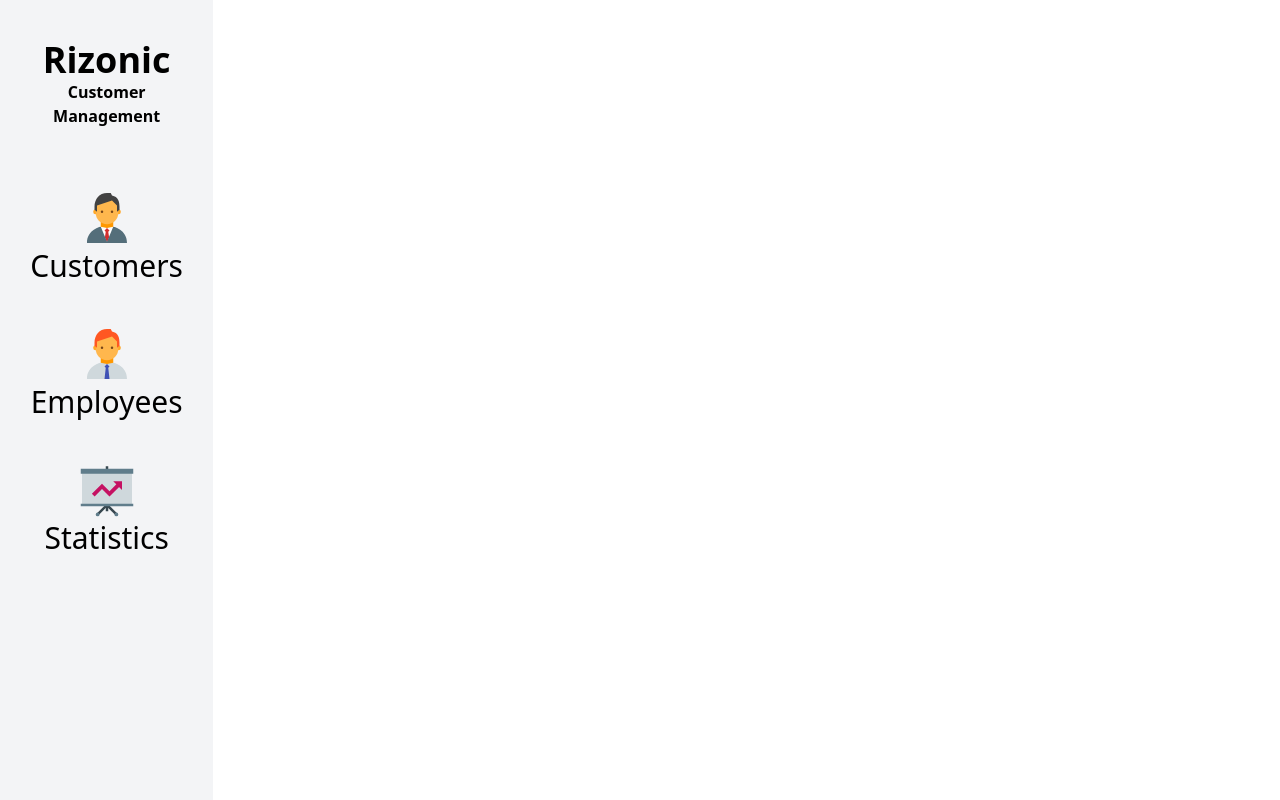
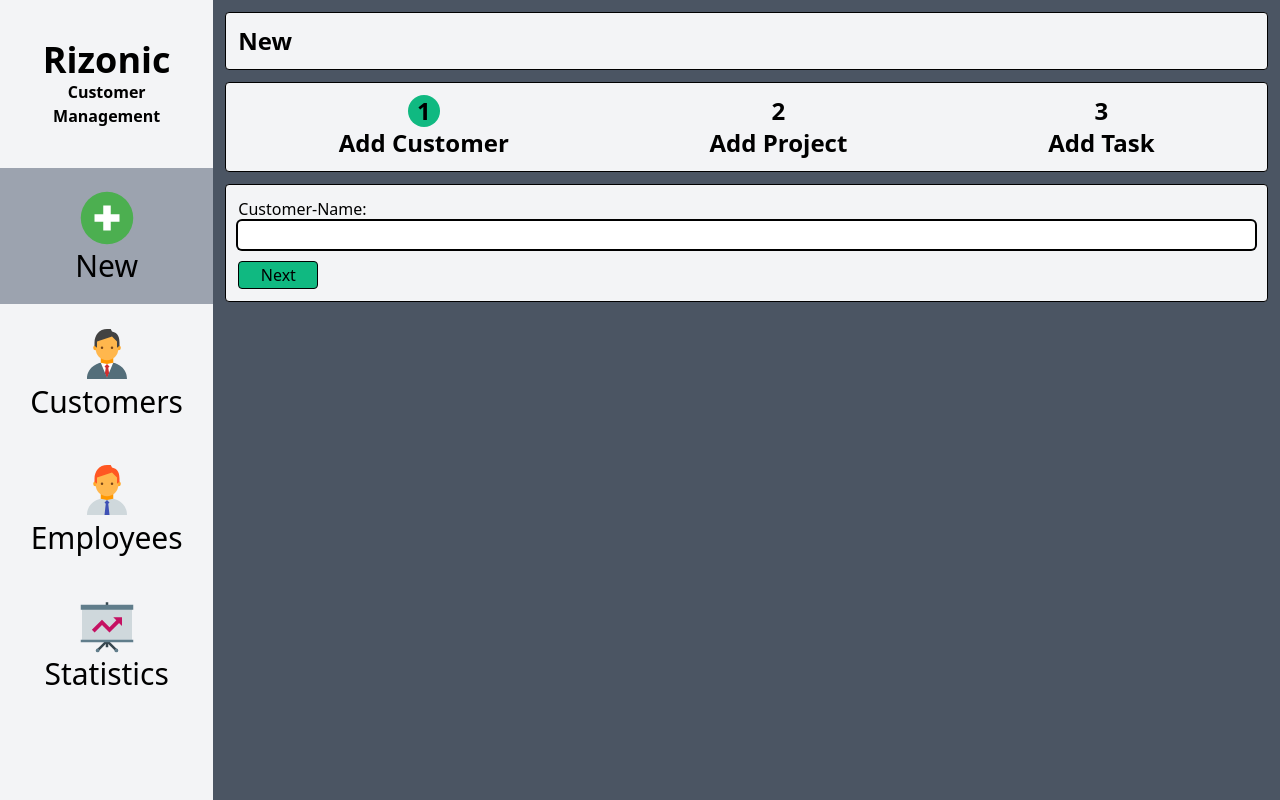
Before and after one commit to brudijoe/rizonic, a React (Create React App) app: page /new in a window 1280 px wide. Built offline with nearby package versions, Linux system fonts and the light colour scheme.

Commit message:
main/add_multiStepper_for_new_customers

```diff
--- a/src/components/App/App.tsx
+++ b/src/components/App/App.tsx
@@ -3,6 +3,7 @@ import Customer from "./Customer/Customer";
 import Employee from "./Employee/Employee";
 import SideBar from "./Navigation/SideBar";
 import Statistics from "./Statistics/Statistics";
+import New from "./MultiStepper/New";
 // React Router
 import { Routes, Route, Navigate } from "react-router-dom";
 
@@ -11,10 +12,11 @@ const App = () => {
     <div className="flex">
       <SideBar />
       <Routes>
+        <Route path="/new" element={<New />} />
         <Route path="/" element={<Navigate replace to="/customers" />} />
         <Route path="/customers" element={<Customer />} />
         <Route path="/employees" element={<Employee />} />
-        <Route path="/Statistics" element={<Statistics />} />
+        <Route path="/statistics" element={<Statistics />} />
       </Routes>
     </div>
   );
--- /dev/null
+++ b/src/components/App/MultiStepper/New.tsx
@@ -0,0 +1,181 @@
+import React, { useState } from "react";
+import { customerAdded } from "../../../redux/dataSlice";
+import { useAppSelector, useAppDispatch } from "../../../redux/hooks";
+import { unwrapResult } from "@reduxjs/toolkit";
+
+const New = () => {
+  // TODO Print error if customername empty
+  // TODO Ripple Effect for Next Button
+  // TODO Animation from 1 to 2 to 3 ?
+  // TODO Conditional Rendering for Save Button to "Saved"
+  const dispatch = useAppDispatch();
+
+  const [customerName, setCustomerName] = useState<string>("");
+  const onCustomerNameChanged = (e: React.FormEvent<HTMLInputElement>) =>
+    setCustomerName(e.currentTarget.value);
+
+  const customers = useAppSelector((state) => state.data.customers);
+  const lastCustomerId = useAppSelector(
+    (state) => state.data.customers[customers.length - 1].customerId
+  );
+
+  const [projectName, setProjectName] = useState<string>("");
+  const onProjectNameChanged = (e: React.FormEvent<HTMLInputElement>) =>
+    setProjectName(e.currentTarget.value);
+
+  const [isAddCustomerStepActive, setIsAddCustomerStepActive] = useState(true);
+  const [isAddProjectStepActive, setIsAddProjectStepActive] = useState(false);
+  const [isAddTaskStepActive, setIsAddTaskStepActive] = useState(false);
+
+  const handleNextClick = () => {
+    if (customerName.length > 0) {
+      if (isAddCustomerStepActive) {
+        setIsAddProjectStepActive(true);
+        setIsAddCustomerStepActive(false);
+      }
+      if (isAddProjectStepActive) {
+        setIsAddTaskStepActive(true);
+        setIsAddProjectStepActive(false);
+      }
+    }
+  };
+
+  const onSaveMultiStepperClicked = async () => {
+    if (customerName.length > 1) {
+      try {
+        const resultAction = await dispatch(
+          customerAdded({
+            customerId: lastCustomerId + 1,
+            customerName: customerName,
+            projects: [
+              {
+                projectId: 1,
+                projectName,
+                projectStatus: "",
+                tasks: [
+                  {
+                    taskId: 1,
+                    taskName: "",
+                    taskStatus: "",
+                    employee: "",
+                  },
+                ],
+              },
+            ],
+          })
+        );
+        unwrapResult(resultAction);
+        setCustomerName("");
+      } catch (err) {
+        console.error("Failed to add new customer: ", err);
+      }
+    }
+  };
+
+  return (
+    <div className="w-10/12 h-full min-h-screen bg-gray-600 p-3">
+      <div className="p-3 mb-3 bg-gray-100 rounded border border-black">
+        <h1 className="text-2xl font-bold">New</h1>
+      </div>
+      <div className="flex flex-row justify-around p-3 mb-3 bg-gray-100 rounded border border-black">
+        <div className="flex flex-col items-center">
+          <h1 className="text-2xl font-bold bg-green-500 rounded-full w-8 text-center">
+            1
+          </h1>
+          <h1 className="text-2xl font-bold">Add Customer</h1>
+        </div>
+        <div className="flex flex-col items-center">
+          <h1
+            className={
+              isAddProjectStepActive || isAddTaskStepActive
+                ? "text-2xl font-bold bg-green-500 rounded-full w-8 text-center"
+                : "text-2xl font-bold text-center"
+            }
+          >
+            2
+          </h1>
+          <h1 className="text-2xl font-bold">Add Project</h1>
+        </div>
+        <div className="flex flex-col items-center">
+          <h1
+            className={
+              isAddTaskStepActive
+                ? "text-2xl font-bold bg-green-500 rounded-full w-8 text-center"
+                : "text-2xl font-bold text-center"
+            }
+          >
+            3
+          </h1>
+          <h1 className="text-2xl font-bold">Add Task</h1>
+        </div>
+      </div>
+
+      <div className="p-3 bg-gray-100 rounded border border-black">
+        {isAddCustomerStepActive && (
+          <div className="flex flex-col">
+            <div className="">Customer-Name:</div>
+            <input
+              className="h-7 mb-3 p-3 rounded border border-black focus:outline-none focus:ring-2 focus:ring-black focus:border-transparent"
+              onChange={onCustomerNameChanged}
+              value={customerName}
+              minLength={2}
+              maxLength={100}
+              autoFocus
+              data-cy="add-customer-input"
+            />
+          </div>
+        )}
+        {isAddProjectStepActive && (
+          <div className="flex flex-col">
+            <div className="">Project-Name:</div>
+            <input
+              className="h-7 mb-3 p-3 rounded border border-black focus:outline-none focus:ring-2 focus:ring-black focus:border-transparent"
+              onChange={onProjectNameChanged}
+              value={projectName}
+              minLength={2}
+              maxLength={100}
+              autoFocus
+              data-cy="add-project-input"
+            />
+          </div>
+        )}
+        {isAddTaskStepActive && (
+          <div className="flex flex-col">
+            <div className="">Task-Name:</div>
+            <input
+              className="h-7 mb-3 p-3 rounded border border-black focus:outline-none focus:ring-2 focus:ring-black focus:border-transparent"
+              // onChange={onCustomerNameChanged}
+              // value={customerName}
+              minLength={2}
+              maxLength={100}
+              autoFocus
+              data-cy="add-task-input"
+            />
+          </div>
+        )}
+
+        {isAddTaskStepActive ? (
+          <button
+            type="button"
+            className="h-7 w-20 rounded bg-green-500 border-black border hover:bg-green-300"
+            onClick={onSaveMultiStepperClicked}
+            data-cy="save-customer-next-button"
+          >
+            Save
+          </button>
+        ) : (
+          <button
+            type="button"
+            className="h-7 w-20 rounded bg-green-500 border-black border hover:bg-green-300"
+            onClick={handleNextClick}
+            data-cy="add-customer-next-button"
+          >
+            Next
+          </button>
+        )}
+      </div>
+    </div>
+  );
+};
+
+export default New;
--- a/src/components/App/Navigation/SideBar.tsx
+++ b/src/components/App/Navigation/SideBar.tsx
@@ -3,7 +3,7 @@ import React from "react";
 import { NavLink } from "react-router-dom";
 // React Icons
 import { IconContext } from "react-icons";
-import { FcBusinessman, FcManager, FcStatistics } from "react-icons/fc";
+import { FcPlus, FcBusinessman, FcManager, FcStatistics } from "react-icons/fc";
 
 const SideBar = () => {
   return (
@@ -14,6 +14,23 @@ const SideBar = () => {
           <div className="font-bold">Customer Management</div>
         </div>
         <div className="w-full">
+          <NavLink
+            className="flex flex-col items-center justify-center text-3xl text-center p-5 hover:bg-gray-500"
+            to="/new"
+            data-cy="sidebar-add-icon"
+            style={({ isActive }) => {
+              return {
+                backgroundColor: isActive ? "#9CA3AF" : "",
+              };
+            }}
+          >
+            <IconContext.Provider
+              value={{ size: "2em", className: "global-class-name" }}
+            >
+              <FcPlus />
+            </IconContext.Provider>
+            New
+          </NavLink>
           <NavLink
             className="flex flex-col items-center justify-center text-3xl text-center p-5 hover:bg-gray-500"
             to="/customers"
```
Also changed, not shown: 2 other files (tests, documents, lock files or other folders).
